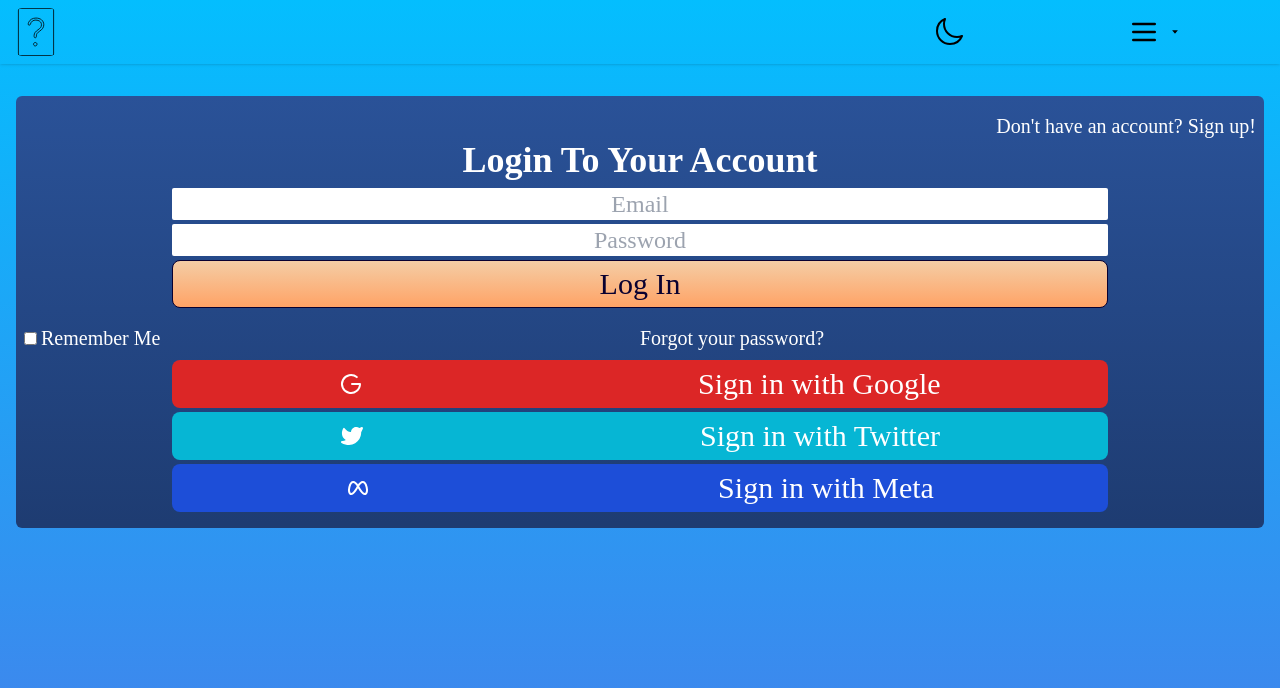
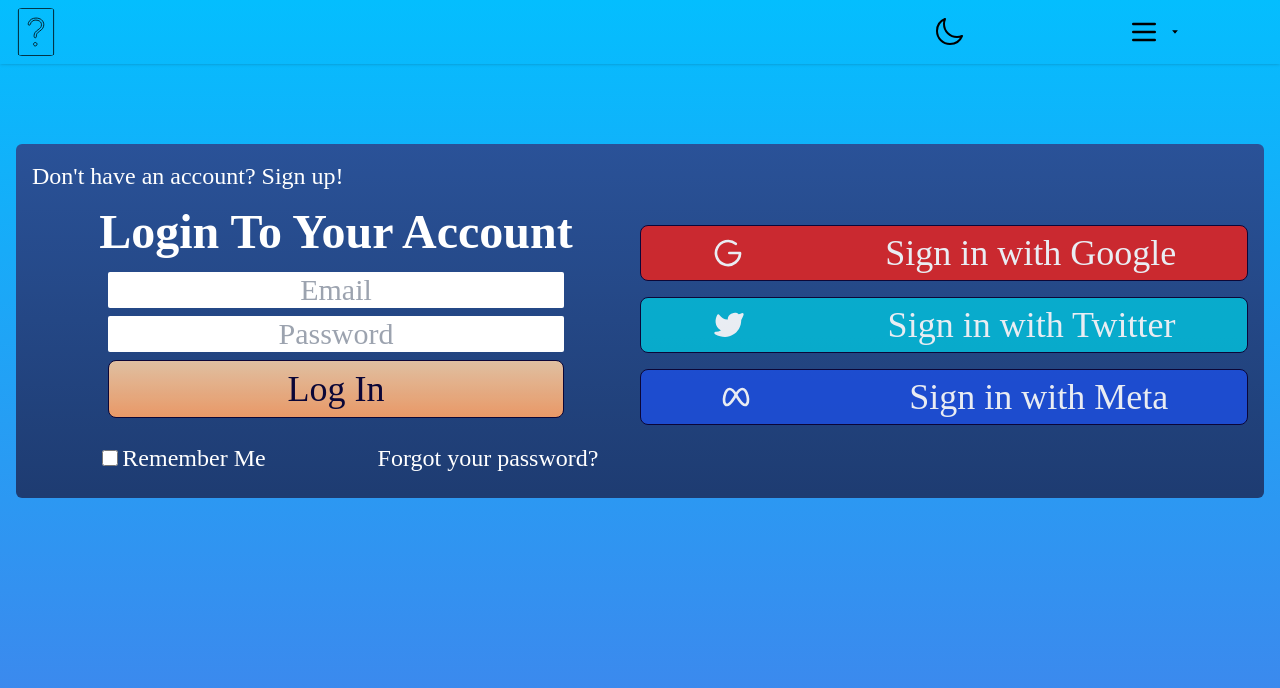
Before and after one commit to deiviiss/memory-game, a React (Vite) app: page /login in a window 1280 px wide. Shown: the top 688 px of the page. Built offline with nearby package versions, Linux system fonts and the light colour scheme; a web font is replaced by a local one.

Commit message:
style: :lipstick: Add media queries

```diff
--- a/src/components/Navbar.jsx
+++ b/src/components/Navbar.jsx
@@ -9,7 +9,7 @@ export default function Navbar() {
         <img src={cardLogo} alt="Logo" className="w-10 h-12 rounded-md "/>
       </Link>
       <ul className="w-1/3 flex flex-row text-center items-center justify-around">
-        <li className="duration-400 active:text-secondary">
+        <li className="duration-400 active:text-secondary hidden md:block">
           <svg
             xmlns="http://www.w3.org/2000/svg"
             fill="none"
--- a/src/pages/GamesPage.jsx
+++ b/src/pages/GamesPage.jsx
@@ -4,9 +4,8 @@ import apis from '../services/api/endPoints'
 
 export default function GamesPage () {
   return (
-    <div className='w-screen text-center'>
-      <h1>Games Page</h1>
-      <h3>Lista de apis que se pueden jugar disponibles</h3>
+    <div className='w-screen pt-4 px-4'>
+      <h3>What game theme do you want to play?</h3>
       <div className='w-3/4 mx-auto'>
         {
         apis.map(link => (
--- a/src/pages/HomePage.jsx
+++ b/src/pages/HomePage.jsx
@@ -1,6 +1,6 @@
 export default function HomePage () {
   return (
-    <div className="px-2">
+    <div className="p-4">
       Welcome to our Memorama game! It&apos;s a classic card matching game suitable for all ages. To play, just flip two cards at a time to reveal hidden images. Match them to keep playing, or try again later. <br/>
       We offer various themes, such as TV shows, nature, sports, and gaming. Choose one and start flipping the cards! Challenge yourself to beat your best time or race a friend to match all the cards first. <br/>
       Grab a friend, family member, or play alone. Let&apos;s start matching those cards!
--- a/src/pages/LoginPage.jsx
+++ b/src/pages/LoginPage.jsx
@@ -1,31 +1,109 @@
-import { Link } from 'react-router-dom'
+import { Link } from "react-router-dom";
 
-export default function LoginPage () {
+export default function LoginPage() {
   return (
-      <div className="w-screen flex text-secondary overflow-hidden">
-        <div className="w-full h-auto flex flex-col justify-evenly my-8 mx-4 bg-secondary-gradient rounded-md">
-            <Link to="/signup" className="flex justify-end pt-4 pr-2 text-xl ">Don&apos;t have an account? Sign up!</Link>
-            <div className="flex flex-col items-center space-y-2">
-                <h4 className="text-4xl font-bold">Login To Your Account</h4>
-                <form className="w-full flex flex-col items-center space-y-1">
-                    <input className="w-3/4 text-2xl text-center rounded-sm"type="email" placeholder="Email"/>
-                    <input className="w-3/4 text-2xl text-center rounded-sm"type="password" placeholder="Password"/>
-                    <input className="w-3/4 h-12 text-primary bg-modal-gradient border border-primary rounded-lg" type="submit" value="Log In"/>
-                </form>
-                <div className="w-full flex justify-around px-2 py-2 text-xl">
-                    <div className="w-1/2 space-x-1">
-                        <input type="checkbox" id="remember" name="remember" />
-                        <span>Remember Me</span>
-                    </div>
-                    <a className="w-1/2">Forgot your password?</a>
-                </div>
+    <div className="w-screen h-full flex justify-center items-center text-secondary overflow-hidden md:pt-12">
+      <div className="w-full h-auto flex flex-col justify-evenly my-8 mx-4 p-4 bg-secondary-gradient rounded-md md:flex-row lg:text-4xl">
+        <div className="md:w-1/2 md:space-y-4">
+          <Link
+            to="/signup"
+            className="flex justify-end pt-4 pr-2 text-xl pb-2 hover:underline md:justify-start md:p-0 lg:text-2xl"
+          >
+            Don&apos;t have an account? Sign up!
+          </Link>
+          <div className="flex flex-col items-center space-y-2 lg:space-y-4">
+            <h4 className="font-bold lg:text-5xl">Login To Your Account</h4>
+            <form className="w-full flex flex-col items-center space-y-1 lg:space-y-2">
+              <input
+                className="w-3/4 text-2xl text-center rounded-sm lg:text-3xl"
+                type="email"
+                placeholder="Email"
+              />
+              <input
+                className="w-3/4 text-2xl text-center rounded-sm lg:text-3xl"
+                type="password"
+                placeholder="Password"
+              />
+              <input
+                className="w-3/4 h-full text-primary p-2 bg-modal-gradient border border-primary rounded-lg cursor-pointer opacity-90 hover:opacity-100"
+                type="submit"
+                value="Log In"
+              />
+            </form>
+            <div className="w-full flex flex-col justify-around items-center py-2 text-xl xs:flex-row lg:text-2xl">
+              <div className="w-full flex justify-center items-center space-x-1 xs:w-1/2">
+                <input
+                  type="checkbox"
+                  id="remember"
+                  name="remember"
+                  className="w-4 h-4 checked:bg-modal-gradient"
+                />
+                <span className="text-center cursor-pointer hover:underline">Remember Me</span>
+              </div>
+              <a className="w-full text-center cursor-pointer whitespace-nowrap hover:underline xs:w-1/2">Forgot your password?</a>
             </div>
-            <div className="w-full flex flex-col items-center space-y-1 pb-4">
-                <a className="flex justify-around items-center h-12 w-3/4 bg-red-600 rounded-lg"><svg xmlns="http://www.w3.org/2000/svg" className="icon icon-tabler icon-tabler-brand-google" width={24} height={24} viewBox="0 0 24 24" strokeWidth="2" stroke="currentColor" fill="none" strokeLinecap="round" strokeLinejoin="round"> <path stroke="none" d="M0 0h24v24H0z" fill="none"></path> <path d="M17.788 5.108a9 9 0 1 0 3.212 6.892h-8"></path></svg><span>Sign in with Google</span></a>
-                <a className="flex justify-around items-center h-12 w-3/4 bg-cyan-500 rounded-lg"><svg xmlns="http://www.w3.org/2000/svg" className="icon icon-tabler icon-tabler-brand-twitter-filled" width={24} height={24} viewBox="0 0 24 24" strokeWidth="2" stroke="currentColor" fill="none" strokeLinecap="round" strokeLinejoin="round"> <path stroke="none" d="M0 0h24v24H0z" fill="none"></path> <path d="M14.058 3.41c-1.807 .767 -2.995 2.453 -3.056 4.38l-.002 .182l-.243 -.023c-2.392 -.269 -4.498 -1.512 -5.944 -3.531a1 1 0 0 0 -1.685 .092l-.097 .186l-.049 .099c-.719 1.485 -1.19 3.29 -1.017 5.203l.03 .273c.283 2.263 1.5 4.215 3.779 5.679l.173 .107l-.081 .043c-1.315 .663 -2.518 .952 -3.827 .9c-1.056 -.04 -1.446 1.372 -.518 1.878c3.598 1.961 7.461 2.566 10.792 1.6c4.06 -1.18 7.152 -4.223 8.335 -8.433l.127 -.495c.238 -.993 .372 -2.006 .401 -3.024l.003 -.332l.393 -.779l.44 -.862l.214 -.434l.118 -.247c.265 -.565 .456 -1.033 .574 -1.43l.014 -.056l.008 -.018c.22 -.593 -.166 -1.358 -.941 -1.358l-.122 .007a.997 .997 0 0 0 -.231 .057l-.086 .038a7.46 7.46 0 0 1 -.88 .36l-.356 .115l-.271 .08l-.772 .214c-1.336 -1.118 -3.144 -1.254 -5.012 -.554l-.211 .084z" strokeWidth={0} fill="currentColor"></path> </svg><span>Sign in with Twitter</span></a>
-                <a className="flex justify-around items-center h-12 w-3/4 bg-blue-700 rounded-lg"><svg xmlns="http://www.w3.org/2000/svg" className="icon icon-tabler icon-tabler-brand-meta" width={24} height={24} viewBox="0 0 24 24" strokeWidth="2" stroke="currentColor" fill="none" strokeLinecap="round" strokeLinejoin="round"> <path stroke="none" d="M0 0h24v24H0z" fill="none"></path> <path d="M12 10.174c1.766 -2.784 3.315 -4.174 4.648 -4.174c2 0 3.263 2.213 4 5.217c.704 2.869 .5 6.783 -2 6.783c-1.114 0 -2.648 -1.565 -4.148 -3.652a27.627 27.627 0 0 1 -2.5 -4.174z"></path> <path d="M12 10.174c-1.766 -2.784 -3.315 -4.174 -4.648 -4.174c-2 0 -3.263 2.213 -4 5.217c-.704 2.869 -.5 6.783 2 6.783c1.114 0 2.648 -1.565 4.148 -3.652c1 -1.391 1.833 -2.783 2.5 -4.174z"></path> </svg><span>Sign in with Meta</span></a>
-            </div>
+          </div>
+        </div>
+
+        <div className="w-full h-auto flex flex-col justify-center items-center pt-2 space-y-2 md:w-1/2 md:space-y-4">
+          <a className="flex justify-around items-center h-12 w-full bg-red-600 border border-primary rounded-lg opacity-90 cursor-pointer hover:opacity-100 lg:h-14">
+            <svg
+              xmlns="http://www.w3.org/2000/svg"
+              className="icon icon-tabler icon-tabler-brand-google w-6 h-6 lg:w-8 lg:h-8 "
+              viewBox="0 0 24 24"
+              strokeWidth="2"
+              stroke="currentColor"
+              fill="none"
+              strokeLinecap="round"
+              strokeLinejoin="round"
+            >
+              {" "}
+              <path stroke="none" d="M0 0h24v24H0z" fill="none"></path>{" "}
+              <path d="M17.788 5.108a9 9 0 1 0 3.212 6.892h-8"></path>
+            </svg>
+            <span className="whitespace-nowrap">Sign in with Google</span>
+          </a>
+          <a className="flex justify-around items-center h-12 w-full bg-cyan-500 border border-primary rounded-lg opacity-90 cursor-pointer hover:opacity-100 lg:h-14">
+            <svg
+              xmlns="http://www.w3.org/2000/svg"
+              className="icon icon-tabler icon-tabler-brand-twitter-filled w-6 h-6 lg:w-8 lg:h-8"
+              viewBox="0 0 24 24"
+              strokeWidth="2"
+              stroke="currentColor"
+              fill="none"
+              strokeLinecap="round"
+              strokeLinejoin="round"
+            >
+              {" "}
+              <path stroke="none" d="M0 0h24v24H0z" fill="none"></path>{" "}
+              <path
+                d="M14.058 3.41c-1.807 .767 -2.995 2.453 -3.056 4.38l-.002 .182l-.243 -.023c-2.392 -.269 -4.498 -1.512 -5.944 -3.531a1 1 0 0 0 -1.685 .092l-.097 .186l-.049 .099c-.719 1.485 -1.19 3.29 -1.017 5.203l.03 .273c.283 2.263 1.5 4.215 3.779 5.679l.173 .107l-.081 .043c-1.315 .663 -2.518 .952 -3.827 .9c-1.056 -.04 -1.446 1.372 -.518 1.878c3.598 1.961 7.461 2.566 10.792 1.6c4.06 -1.18 7.152 -4.223 8.335 -8.433l.127 -.495c.238 -.993 .372 -2.006 .401 -3.024l.003 -.332l.393 -.779l.44 -.862l.214 -.434l.118 -.247c.265 -.565 .456 -1.033 .574 -1.43l.014 -.056l.008 -.018c.22 -.593 -.166 -1.358 -.941 -1.358l-.122 .007a.997 .997 0 0 0 -.231 .057l-.086 .038a7.46 7.46 0 0 1 -.88 .36l-.356 .115l-.271 .08l-.772 .214c-1.336 -1.118 -3.144 -1.254 -5.012 -.554l-.211 .084z"
+                strokeWidth={0}
+                fill="currentColor"
+              ></path>{" "}
+            </svg>
+            <span className="whitespace-nowrap">Sign in with Twitter</span>
+          </a>
+          <a className="flex justify-around items-center h-12 w-full bg-blue-700 border border-primary rounded-lg opacity-90 cursor-pointer hover:opacity-100 lg:h-14">
+            <svg
+              xmlns="http://www.w3.org/2000/svg"
+              className="icon icon-tabler icon-tabler-brand-meta w-6 h-6 lg:w-8 lg:h-8"
+              viewBox="0 0 24 24"
+              strokeWidth="2"
+              stroke="currentColor"
+              fill="none"
+              strokeLinecap="round"
+              strokeLinejoin="round"
+            >
+              {" "}
+              <path stroke="none" d="M0 0h24v24H0z" fill="none"></path>{" "}
+              <path d="M12 10.174c1.766 -2.784 3.315 -4.174 4.648 -4.174c2 0 3.263 2.213 4 5.217c.704 2.869 .5 6.783 -2 6.783c-1.114 0 -2.648 -1.565 -4.148 -3.652a27.627 27.627 0 0 1 -2.5 -4.174z"></path>{" "}
+              <path d="M12 10.174c-1.766 -2.784 -3.315 -4.174 -4.648 -4.174c-2 0 -3.263 2.213 -4 5.217c-.704 2.869 -.5 6.783 2 6.783c1.114 0 2.648 -1.565 4.148 -3.652c1 -1.391 1.833 -2.783 2.5 -4.174z"></path>{" "}
+            </svg>
+            <span className="whitespace-nowrap">Sign in with Meta</span>
+          </a>
         </div>
       </div>
-  )
+    </div>
+  );
 }
--- a/src/pages/NotFoundPage.jsx
+++ b/src/pages/NotFoundPage.jsx
@@ -1,6 +1,7 @@
 export default function NotFoundPage () {
   return (
     <h1>
-      NotFoundPage</h1>
+      NotFoundPage
+    </h1>
   )
 }
--- a/tailwind.config.cjs
+++ b/tailwind.config.cjs
@@ -41,6 +41,14 @@ module.exports = {
   ],
   theme: {
     extend: {
+      screens: {
+        'xs': '380px',
+        'sm': '640px',
+        'md': '768px',
+        'lg': '1024px',
+        'xl': '1280px',
+        '2xl': '1536px',
+      },
       fontFamily: {
         Edu: ['Edu NSW ACT Foundation', 'cursive']
       },
```
Also changed, not shown: src/components/BoardGame.jsx (+1 -16 lines), src/components/CardGame.jsx (+4 -4 lines), src/components/CardLink.jsx (+7 -9 lines), src/pages/SignupPage.jsx (+8 -8 lines).
